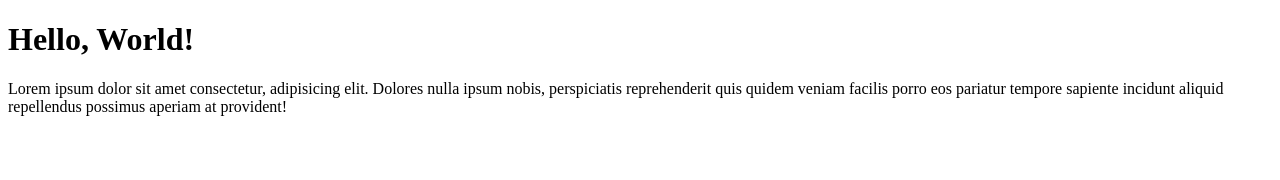
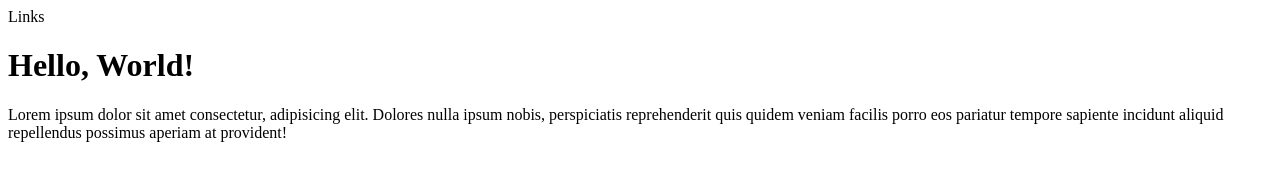
Before and after one commit to darshita2711/project, a plain HTML site: page index.html in a window 1280 px wide. Drawn offline with Linux system fonts and the light colour scheme.

Commit message:
added section around p tag

```diff
--- a/index.html
+++ b/index.html
@@ -7,10 +7,13 @@
 </head>
 <body>
     <header>
+        <nav>Links</nav>
         <h1>Hello, World!</h1>
     </header>
     <main>
+        <section>
         <p>Lorem ipsum dolor sit amet consectetur, adipisicing elit. Dolores nulla ipsum nobis, perspiciatis reprehenderit quis quidem veniam facilis porro eos pariatur tempore sapiente incidunt aliquid repellendus possimus aperiam at provident!</p>
+        </section>
     </main>
   </body>
 </html>
```
